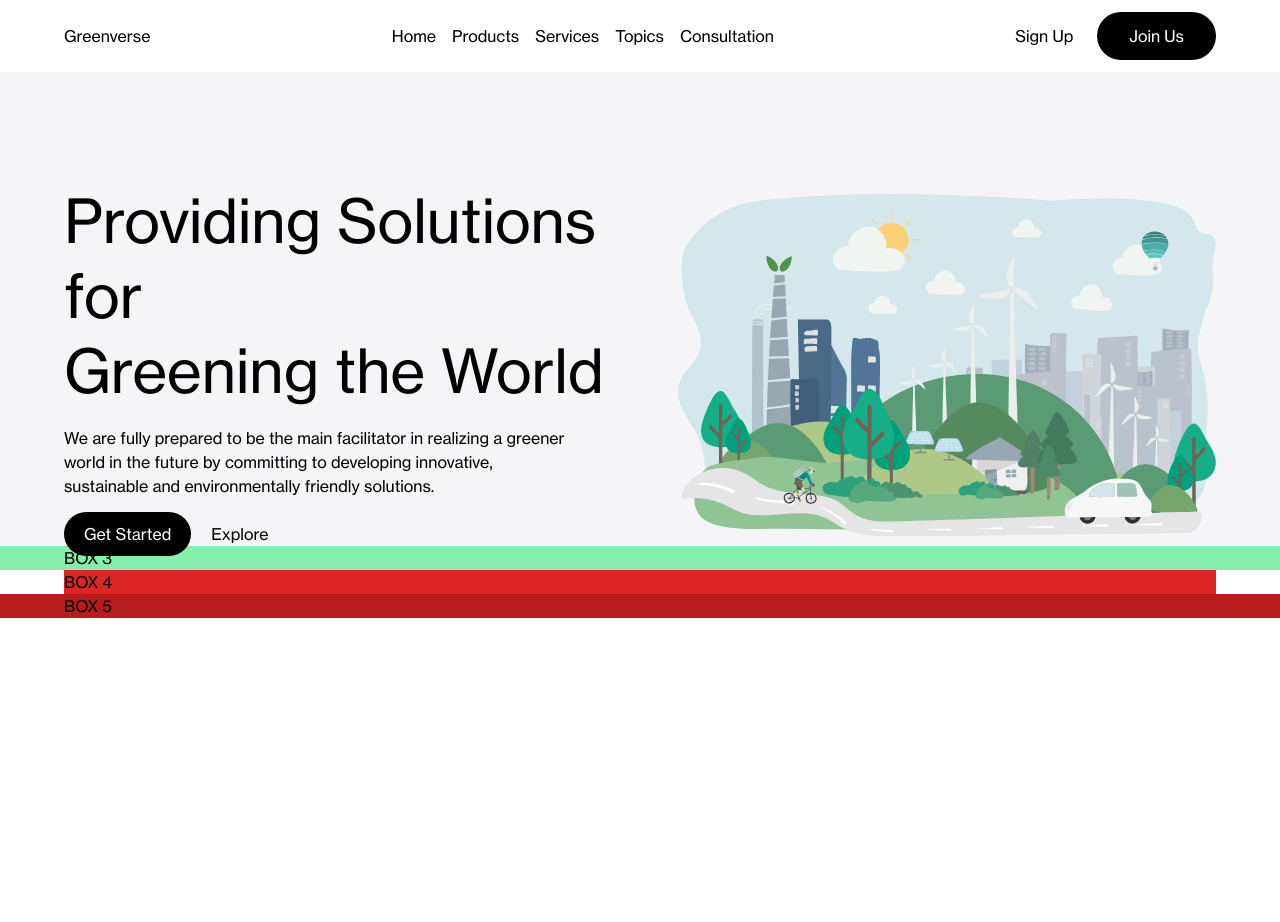
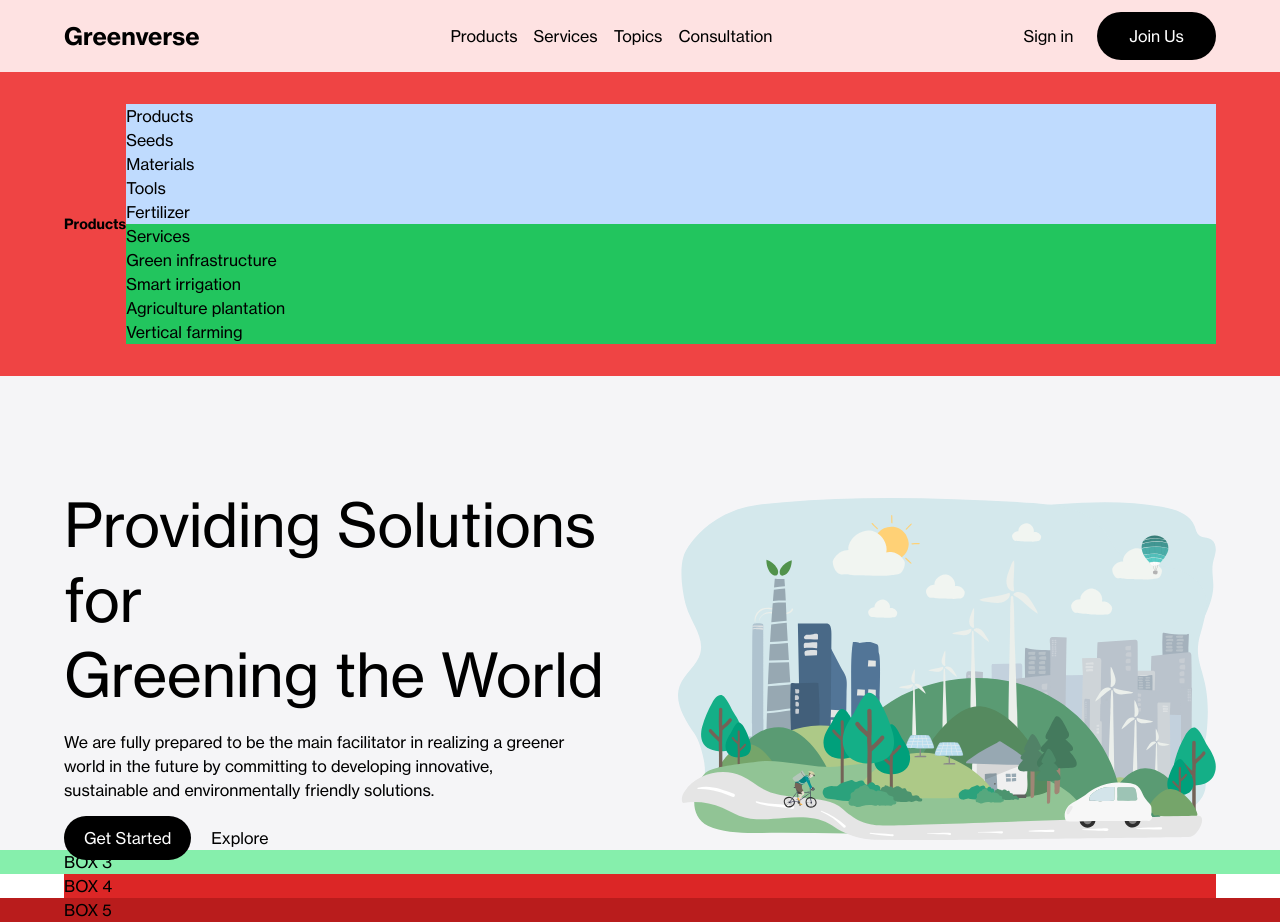
Before and after one commit to aryadira/greenverse, a React (Vite) app: page / in a window 1280 px wide. Before the commit the page ends 800 px from the top, so only its background shows below. Built offline with nearby package versions, Linux system fonts and the light colour scheme; the HTML template or start-up script is replaced by a standard one.

Commit message:
navbar edit

```diff
--- a/src/components/parts/Navbar.jsx
+++ b/src/components/parts/Navbar.jsx
@@ -1,24 +1,22 @@
 import { Link } from "react-router-dom";
 import { BoxContainer, SpacingLayout } from "../../layouts";
+import "./styles/navbar.css";
 
 const Navbar = () => {
   return (
-    <header>
+    <header className='w-full block bg-red-100'>
       <SpacingLayout>
         <BoxContainer>
-          <nav className='flex justify-between py-3 items-center'>
+          <nav className='navbar flex justify-between py-3 items-center'>
             <div className='logo'>
-              <h2>Greenverse</h2>
+              <h2 className='font-HaasBd text-2xl'>Greenverse</h2>
             </div>
-            <ul className='flex font-medium'>
+
+            {/* desktop links */}
+            <ul className='lg:flex text-base hidden'>
               <li className='px-2'>
-                <Link to={"/"}>Home</Link>
+                <Link to={"/products"}>Products</Link>
               </li>
-              <div>
-                <li className='px-2'>
-                  <Link to={"/products"}>Products</Link>
-                </li>
-              </div>
               <li className='px-2'>
                 <Link to={"/services"}>Services</Link>
               </li>
@@ -29,17 +27,89 @@ const Navbar = () => {
                 <Link to={"/consultation"}>Consultation</Link>
               </li>
             </ul>
-            <div className='flex font-medium items-center'>
-              <a href='#' className='mr-6'>
-                Sign Up
-              </a>
-              <a href='#' className='bg-black text-white px-8 py-3 rounded-full'>
+            <div className='lg:flex text-base hidden items-center'>
+              <Link to={"/signin"} className='mr-6'>
+                Sign in
+              </Link>
+              <Link to={"/signup"} className='bg-black text-white px-8 py-3 rounded-full'>
                 Join Us
-              </a>
+              </Link>
             </div>
+
+            {/* mobile links */}
+            <ul className='mobile-nav hidden w-full '>
+              <li>
+                <div className='menu-icon-container '>
+                  <div className='menu-icon'>
+                    <span className='line-1'></span>
+                    <span className='line-2'></span>
+                  </div>
+                </div>
+              </li>
+
+              <li>
+                <a href='#' className='link-logo'></a>
+              </li>
+
+              <li>
+                <a href='' className='link-bag'></a>
+              </li>
+            </ul>
           </nav>
         </BoxContainer>
       </SpacingLayout>
+
+      {/* clicked links */}
+      <div className='clicked-link bg-red-500 py-5'>
+        <SpacingLayout>
+          <BoxContainer>
+            <nav className='navbar flex justify-between py-3 items-center'>
+              <div className='link-title'>
+                <h2 className='font-HaasBd text-sm'>Products</h2>
+              </div>
+              <ul className='text-base bg-blue-200  w-full'>
+                <li>
+                  <Link to={"/products"} className='block'>
+                    Products
+                  </Link>
+                  <Link to={"/products/seeds"} className='block'>
+                    Seeds
+                  </Link>
+                  <Link to={"/products/materials"} className='block'>
+                    Materials
+                  </Link>
+                  <Link to={"/products/tools"} className='block'>
+                    Tools
+                  </Link>
+                  <Link to={"/products/fertilizers"} className='block'>
+                    Fertilizer
+                  </Link>
+                </li>
+                <li className='bg-green-500 '>
+                  <Link to={"/services"} className='block'>
+                    Services
+                  </Link>
+                  <Link to={"/services/green-infrastructure"} className='block'>
+                    Green infrastructure
+                  </Link>
+                  <Link to={"/services/smart-irrigation"} className='block'>
+                    Smart irrigation
+                  </Link>
+                  <Link to={"/services/agriculture-plantation"} className='block'>
+                    Agriculture plantation
+                  </Link>
+                  <Link to={"/services/vertical-farming"} className='block'>
+                    Vertical farming
+                  </Link>
+                </li>
+              </ul>
+              <div>
+                <img src='' alt='' />
+              </div>
+            </nav>
+          </BoxContainer>
+        </SpacingLayout>
+      </div>
     </header>
   );
 };
--- /dev/null
+++ b/src/components/parts/styles/navbar.css
@@ -0,0 +1,249 @@
+@media (max-width: 1024px) {
+  .nav-container .desktop-nav {
+    flex-direction: column;
+    position: fixed;
+    top: 0;
+    left: 0;
+    width: 100%;
+    height: 0vh;
+    background: #000;
+    justify-content: start;
+    overflow: hidden;
+    z-index: -1;
+    transition: all 1000ms ease;
+  }
+
+  .nav-container.active .desktop-nav {
+    height: 100vh;
+  }
+
+  .nav-container .desktop-nav li {
+    width: 100%;
+    padding: 0 32px;
+  }
+
+  .nav-container .desktop-nav li:first-child {
+    margin-top: 120px;
+  }
+
+  .nav-container .desktop-nav .link-logo,
+  .nav-container .desktop-nav .link-search,
+  .nav-container .desktop-nav .link-bag {
+    display: none;
+  }
+
+  .nav-container .desktop-nav li a {
+    padding: 16px 0;
+    display: inline-block;
+    border-bottom: 1px solid #616161;
+    width: 100%;
+    font-size: 17px;
+    transform: translateY(-80px);
+    opacity: 0;
+    transition: all 700ms ease;
+  }
+
+  .nav-container.active .desktop-nav li a {
+    transform: translateY(0);
+    opacity: 1;
+  }
+
+  /* Mobile Nav */
+
+  nav .mobile-nav {
+    display: flex;
+    width: 100%;
+    justify-content: end;
+    list-style: none;
+  }
+
+  nav .menu-icon-container {
+    width: 20px;
+    height: 44px;
+    display: flex;
+    align-items: center;
+    cursor: pointer;
+  }
+
+  nav .menu-icon {
+    position: relative;
+    width: 100%;
+  }
+
+  nav .menu-icon .line-1,
+  nav .menu-icon .line-2 {
+    position: absolute;
+    height: 1px;
+    width: 100%;
+    background: #111;
+    transition-property: transform, top;
+    transition-delay: 0ms, 160ms;
+    transition-duration: 200ms;
+  }
+
+  nav .menu-icon .line-1 {
+    top: -4px;
+  }
+
+  nav .menu-icon .line-2 {
+    top: 4px;
+  }
+
+  .nav-container.active nav .menu-icon-container .menu-icon .line-1 {
+    top: 0;
+    transform: rotateZ(45deg);
+    transition-property: top, transform;
+    transition-delay: 0ms, 160ms;
+    transition-duration: 200ms;
+  }
+
+  .nav-container.active nav .menu-icon-container .menu-icon .line-2 {
+    top: 0;
+    transform: rotateZ(-45deg);
+    transition-property: top, transform;
+    transition-delay: 0ms, 160ms;
+    transition-duration: 200ms;
+  }
+
+  /* Bag Icon Animation */
+
+  .nav-container.active .mobile-nav .link-bag {
+    transform: translateY(8px);
+    opacity: 0;
+    pointer-events: none;
+  }
+
+  .nav-container .mobile-nav .link-bag {
+    transition: all 1000ms ease;
+  }
+
+  /* Search Box */
+
+  .mobile-search-container input {
+    width: 100%;
+    padding: 12px 36px;
+    font-family: "Inter", sans-serif;
+    font-size: 17px;
+    background: #1b1b1b;
+    border: 0;
+    color: #fff;
+    border-radius: 8px;
+    outline: none;
+  }
+
+  .mobile-search-container {
+    position: relative;
+    padding: 0 16px;
+    margin-top: -30px;
+    border-bottom: 1px solid #616161;
+    display: flex;
+    padding-bottom: 16px;
+    align-items: center;
+    transform: rotateX(90deg);
+    opacity: 0;
+    transition: all 600ms ease;
+  }
+
+  .nav-container.active .mobile-search-container {
+    transform: rotateX(0deg);
+    margin-top: 10px;
+    opacity: 1;
+  }
+
+  .mobile-search-container .link-search {
+    position: absolute;
+    left: 24px;
+    opacity: 0.5;
+    background-size: 15px;
+  }
+
+  /* Nav Move Up */
+
+  .nav-container nav.move-up {
+    margin-top: -40px;
+  }
+
+  /* Cancel Button */
+
+  .mobile-search-container .cancel-btn {
+    color: #2997ff;
+    font-size: 17px;
+    font-weight: 400;
+    cursor: pointer;
+    width: 0px;
+    overflow: hidden;
+    transition: all 400ms ease;
+  }
+
+  .mobile-search-container .search-bar.active + .cancel-btn {
+    padding: 0 16px;
+    width: 74px;
+  }
+
+  .mobile-search-container .search-bar {
+    flex: 1;
+  }
+
+  /* Desktop Nav Move Down */
+
+  nav .desktop-nav.move-down li:first-child {
+    margin-top: 150px;
+  }
+
+  nav .desktop-nav.move-down li {
+    opacity: 0;
+    pointer-events: none;
+  }
+
+  /* Quick Links */
+
+  .mobile-search-container .search-bar.active ~ .quick-links {
+    top: 80px;
+    opacity: 1;
+    pointer-events: auto;
+    transition-delay: 40ms;
+  }
+
+  .mobile-search-container .quick-links {
+    position: absolute;
+    left: 0;
+    right: 0;
+    padding: 0 32px;
+    opacity: 0;
+    pointer-events: none;
+    top: 10px;
+    transition: all 400ms ease;
+  }
+
+  .mobile-search-container .quick-links ul {
+    list-style: none;
+  }
+
+  .mobile-search-container .quick-links h2 {
+    color: #86868b;
+    font-size: 12px;
+    text-transform: uppercase;
+    font-weight: 400;
+  }
+
+  .mobile-search-container .quick-links ul li a {
+    padding: 16px 0;
+    display: inline-block;
+    text-decoration: none;
+    color: #fff;
+    font-size: 14px;
+    font-weight: 400;
+    border-bottom: 1px solid #616161;
+    width: 100%;
+  }
+
+  .mobile-search-container .quick-links ul li a:hover {
+    color: #2997ff;
+  }
+
+  /* Nav Animation */
+
+  .nav-container nav {
+    transition: all 400ms ease;
+  }
+}
--- a/tailwind.config.js
+++ b/tailwind.config.js
@@ -2,7 +2,13 @@
 export default {
   content: ["./index.html", "./src/**/*.{js,ts,jsx,tsx}"],
   theme: {
-    extend: {},
+    extend: {
+      fontFamily: {
+        HaasRg: ["NHaasGroteskRg", "sans-serif"],
+        HaasMd: ["NHaasGroteskMd", "sans-serif"],
+        HaasBd: ["NHaasGroteskBd", "sans-serif"],
+      },
+    },
   },
   plugins: [],
 };
```
